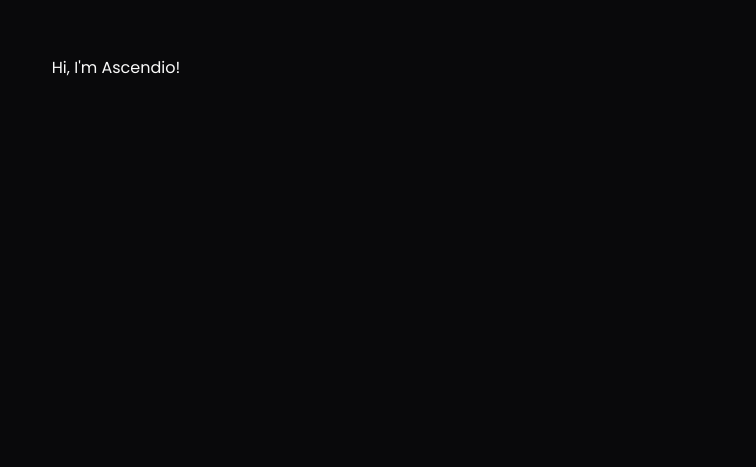
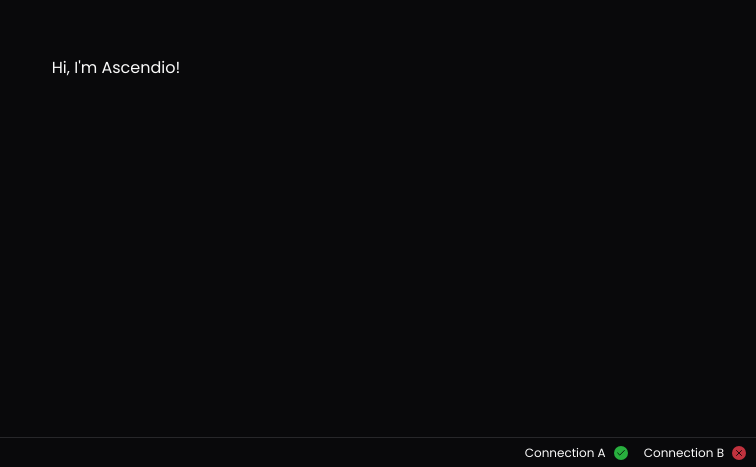
Before and after one commit to girogio/ascendio, a React (Vite) app in the folder ascendio-app/: page / in a window 1280 px wide. Shown: the part 333-800 px from the top of the page, without its empty margins (524-1280 px from the left). Built offline with nearby package versions, Linux system fonts and the light colour scheme.

Commit message:
added status bar

```diff
--- a/ascendio-app/package.json
+++ b/ascendio-app/package.json
@@ -12,6 +12,7 @@
   "dependencies": {
     "@tauri-apps/api": "^2",
     "@tauri-apps/plugin-opener": "^2",
+    "lucide-react": "^0.475.0",
     "react": "^18.3.1",
     "react-dom": "^18.3.1"
   },
--- a/ascendio-app/src/App.scss
+++ b/ascendio-app/src/App.scss
@@ -16,6 +16,9 @@
     --btn: #fafafa;
     --btnHover: #e2e2e2;
     --border: #27272a;
+
+    --status-green: #28af3e;
+    --status-red: #c0323e;
 
     --borderRadius: 6px
 }
--- a/ascendio-app/src/App.tsx
+++ b/ascendio-app/src/App.tsx
@@ -1,9 +1,12 @@
+import StatusBar from "./components/StatusBar";
+
 import "./App.scss";
 
 function App() {
   return (
     <main>
       <p>Hi, I'm Ascendio!</p>
+      <StatusBar />
     </main>
   );
 }
--- /dev/null
+++ b/ascendio-app/src/components/StatusBar.module.scss
@@ -0,0 +1,15 @@
+.root {
+    position: absolute;
+    left: 0;
+    right: 0;
+    bottom: 0;
+    height: 30px;
+    border-top: 1px solid var(--border);
+    padding: 4px 10px;
+    box-sizing: border-box;
+    display: flex;
+    flex-direction: row;
+    justify-content: end;
+    align-items: center;
+    gap: 16px;
+}
--- /dev/null
+++ b/ascendio-app/src/components/StatusBar.tsx
@@ -0,0 +1,14 @@
+import StatusIndicator from "./ui/StatusIndicator";
+
+import styles from "./StatusBar.module.scss";
+
+const StatusBar = () => {
+    return (
+        <div className={styles["root"]}>
+            <StatusIndicator status="green" text="Connection A" />
+            <StatusIndicator status="red" text="Connection B" />
+        </div>
+    );
+}
+
+export default StatusBar;
--- /dev/null
+++ b/ascendio-app/src/components/ui/StatusIndicator.module.scss
@@ -0,0 +1,19 @@
+.root {
+    display: flex;
+    justify-content: center;
+    align-items: center;
+    gap: 8px;
+
+    >p {
+        font-size: 12px;
+    }
+}
+
+.circle-root {
+    width: 14px;
+    height: 14px;
+    border-radius: 50%;
+    display: flex;
+    justify-content: center;
+    align-items: center;
+}
--- /dev/null
+++ b/ascendio-app/src/components/ui/StatusIndicator.tsx
@@ -0,0 +1,31 @@
+import { Check, X } from "lucide-react";
+
+import styles from "./StatusIndicator.module.scss";
+
+type StatusIndicatorProps = {
+    status: "green" | "red",
+    text: string
+}
+
+type StatusIndicatorCircleProps = {
+    status: "green" | "red"
+}
+
+const StatusIndicator = ({ status, text }: StatusIndicatorProps) => {
+    return (
+        <div className={styles["root"]}>
+            <p>{text}</p>
+            <StatusIndicatorCircle status={status} />
+        </div>
+    );
+}
+
+const StatusIndicatorCircle = ({ status }: StatusIndicatorCircleProps) => {
+    return (
+        <div className={styles["circle-root"]} style={{ backgroundColor: status === "green" ? "var(--status-green)" : "var(--status-red)" }}>
+            {status === "green" ? <Check size={10} /> : <X size={10} />}
+        </div>
+    );
+}
+
+export default StatusIndicator;
```
Also changed, not shown: 1 other file (tests, documents, lock files or other folders).
